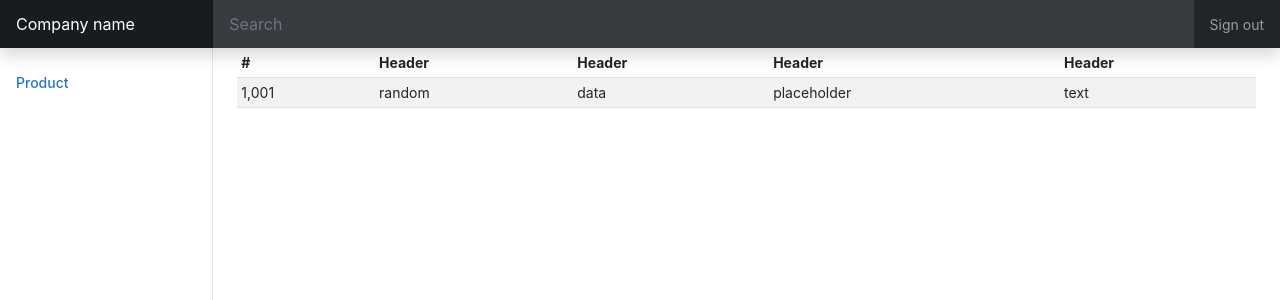
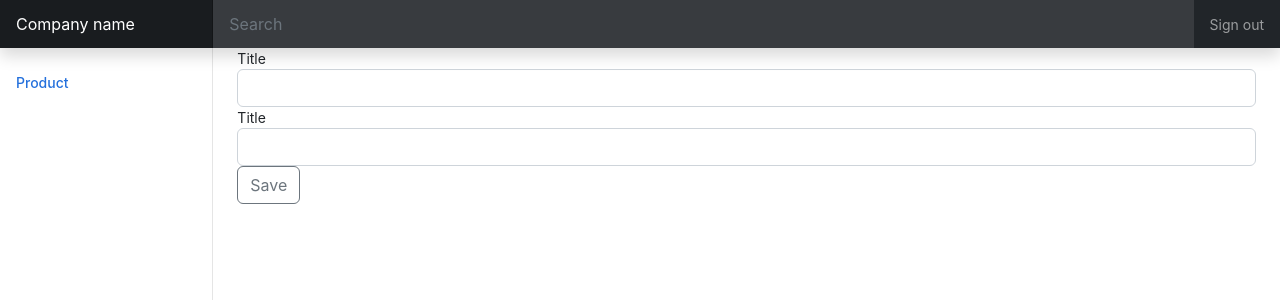
Before and after one commit to ddung1203/react-crud, a React (Create React App) app: page /admin/products/create in a window 1280 px wide. Shown: the top 300 px of the page. Built offline with nearby package versions, Linux system fonts and the light colour scheme.

Commit message:
[ADD] Products CRUD

```diff
--- a/src/App.tsx
+++ b/src/App.tsx
@@ -2,8 +2,10 @@ import React from "react";
 import "./App.css";
 
 import Products from "./admin/Products"
+import { BrowserRouter, Route } from "react-router-dom";
 import Main from "./main/Main"
-import { BrowserRouter, Route } from "react-router-dom";
+import ProductsCreate from "./admin/ProductsCreate";
+import ProductsEdit from "./admin/ProductsEdit";
 
 function App() {
   return (
@@ -12,7 +14,9 @@ function App() {
 
             <BrowserRouter>
               <Route path='/' exact component={Main}/>
-              <Route path='/admin/products' component={Products}/>
+              <Route path='/admin/products' exact component={Products}/>
+              <Route path='/admin/products/create' exact component={ProductsCreate}/>
+              <Route path='/admin/products/:id/edit' exact component={ProductsEdit}/>
             </BrowserRouter>
 
 
--- a/src/admin/Products.tsx
+++ b/src/admin/Products.tsx
@@ -1,28 +1,75 @@
-import React from "react";
+import React, { useEffect, useState } from "react";
 import Wrapper from "./Wrapper";
+import { Product } from "./interface/product";
+import { Link } from "react-router-dom";
 
 const Products = () => {
+  const [products, setProducts] = useState([]);
+
+  useEffect(() => {
+    (
+      async () => {
+        const response = await fetch('http://192.168.56.100:8000/api/products');
+
+        const data = await response.json();
+
+        setProducts(data);
+      }
+    )();
+  }, []);
+
+  const del = async (id: number) => {
+    if(window.confirm('삭제하시겠습니까?')) {
+      await fetch(`http://192.168.56.100:8000/api/products/${id}`, {
+        method: 'DELETE'
+      });
+    }
+
+    setProducts(products.filter(
+      (p: Product) => p.id !== id
+    ));
+  }
+
   return (
     <Wrapper>
+      <div className="pt-3 pb-2 mb-3 border-bottom">
+        <div className="btn-toolbar mb-2 mb-md-0">
+          <Link to='/admin/products/create' className="btn btn-sm btn-outline-secondary">Add</Link>
+        </div>
+      </div>
       <div className="table-responsive">
         <table className="table table-striped table-sm">
           <thead>
             <tr>
               <th scope="col">#</th>
-              <th scope="col">Header</th>
-              <th scope="col">Header</th>
-              <th scope="col">Header</th>
-              <th scope="col">Header</th>
+              <th scope="col">Image</th>
+              <th scope="col">Title</th>
+              <th scope="col">Likes</th>
+              <th scope="col">Action</th>
             </tr>
           </thead>
           <tbody>
-            <tr>
-              <td>1,001</td>
-              <td>random</td>
-              <td>data</td>
-              <td>placeholder</td>
-              <td>text</td>
-            </tr>
+            {products.map(
+              (p: Product) => {
+              return (
+                <tr key={p.id}>
+                <td>{p.id}</td>
+                <td><img src={p.image} height="180" /></td>
+                <td>{p.title}</td>
+                <td>{p.likes}</td>
+                <td>
+                <Link to={`/admin/products/${p.id}/edit`}
+                 className="btn btn-sm btn-outline-secondary">Edit</Link>
+                  <div className="btn-group mr-2">
+                    <a href="#" className="btn btn-sm btn-outline-secondary"
+                      onClick={() => del(p.id)}
+                    >Delete</a>
+                  </div>
+                </td>
+              </tr>
+              )
+            })}
+
           </tbody>
         </table>
       </div>
--- /dev/null
+++ b/src/admin/ProductsCreate.tsx
@@ -0,0 +1,50 @@
+import React, { SyntheticEvent, useState } from "react";
+import Wrapper from "./Wrapper";
+import { Redirect } from "react-router-dom";
+
+const ProductsCreate = () => {
+  const [title, setTitle] = useState('');
+  const [image, setImage] = useState('');
+  const [redirect, setRedirect] = useState(false);
+
+  const submit = async (e: SyntheticEvent) => {
+    e.preventDefault();
+
+    await fetch('http://192.168.56.100:8000/api/products', {
+      method: 'POST',
+      headers: {'Content-Type': 'application/json'},
+      body: JSON.stringify({
+        title,
+        image
+      })
+    });
+
+    setRedirect(true);
+  }
+
+  if(redirect) {
+    return <Redirect to ={'/admin/products'}/>
+  }
+
+  return (
+    <Wrapper>
+      <form onSubmit={submit}>
+        <div className="form-group">
+          <label>Title</label>
+          <input type="text" className="form-control" name="title"
+            onChange={e => setTitle(e.target.value)}
+          />
+        </div>
+        <div className="form-group">
+          <label>Title</label>
+          <input type="text" className="form-control" name="image"
+            onChange={e => setImage(e.target.value)}
+          />
+        </div>
+        <button className="btn btn-outline-secondary">Save</button>
+      </form>
+    </Wrapper>
+  );
+};
+
+export default ProductsCreate;
--- /dev/null
+++ b/src/admin/ProductsEdit.tsx
@@ -0,0 +1,66 @@
+import React, { PropsWithRef, SyntheticEvent, useEffect, useState } from "react";
+import Wrapper from "./Wrapper";
+import { Redirect } from "react-router-dom";
+import { Product } from "./interface/product";
+
+const ProductsEdit = (props: PropsWithRef<any>) => {
+  const [title, setTitle] = useState('');
+  const [image, setImage] = useState('');
+  const [redirect, setRedirect] = useState(false);
+
+  useEffect(() => {
+    (
+      async () => {
+        const response = await fetch(`http://192.168.56.100:8000/api/products/${props.match.params.id}`);
+
+        const product: Product = await response.json();
+
+        setTitle(product.title);
+        setImage(product.image);
+      }
+    )();
+  }, []);
+
+  const submit = async (e: SyntheticEvent) => {
+    e.preventDefault();
+
+    await fetch(`http://192.168.56.100:8000/api/products/${props.match.params.id}`, {
+      method: 'PUT',
+      headers: {'Content-Type': 'application/json'},
+      body: JSON.stringify({
+        title,
+        image
+      })
+    });
+
+    setRedirect(true);
+  }
+
+  if(redirect) {
+    return <Redirect to ={'/admin/products'}/>
+  }
+
+  return (
+    <Wrapper>
+      <form onSubmit={submit}>
+        <div className="form-group">
+          <label>Title</label>
+          <input type="text" className="form-control" name="title"
+            defaultValue={title}
+            onChange={e => setTitle(e.target.value)}
+          />
+        </div>
+        <div className="form-group">
+          <label>Title</label>
+          <input type="text" className="form-control" name="image"
+            defaultValue={image}
+            onChange={e => setImage(e.target.value)}
+          />
+        </div>
+        <button className="btn btn-outline-secondary">Save</button>
+      </form>
+    </Wrapper>
+  );
+};
+
+export default ProductsEdit;
--- /dev/null
+++ b/src/admin/interface/product.ts
@@ -0,0 +1,6 @@
+export interface Product{
+  id: number;
+  title: string;
+  image: string;
+  likes: number;
+}
```
